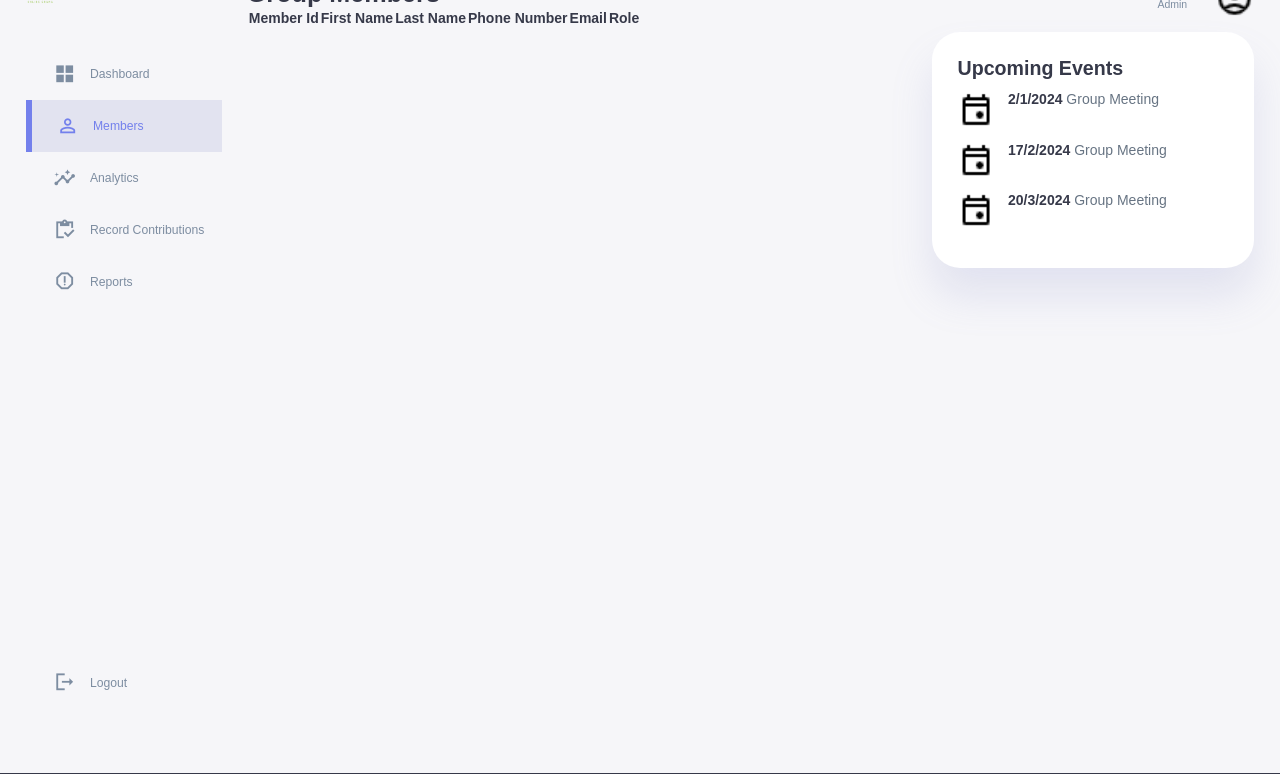
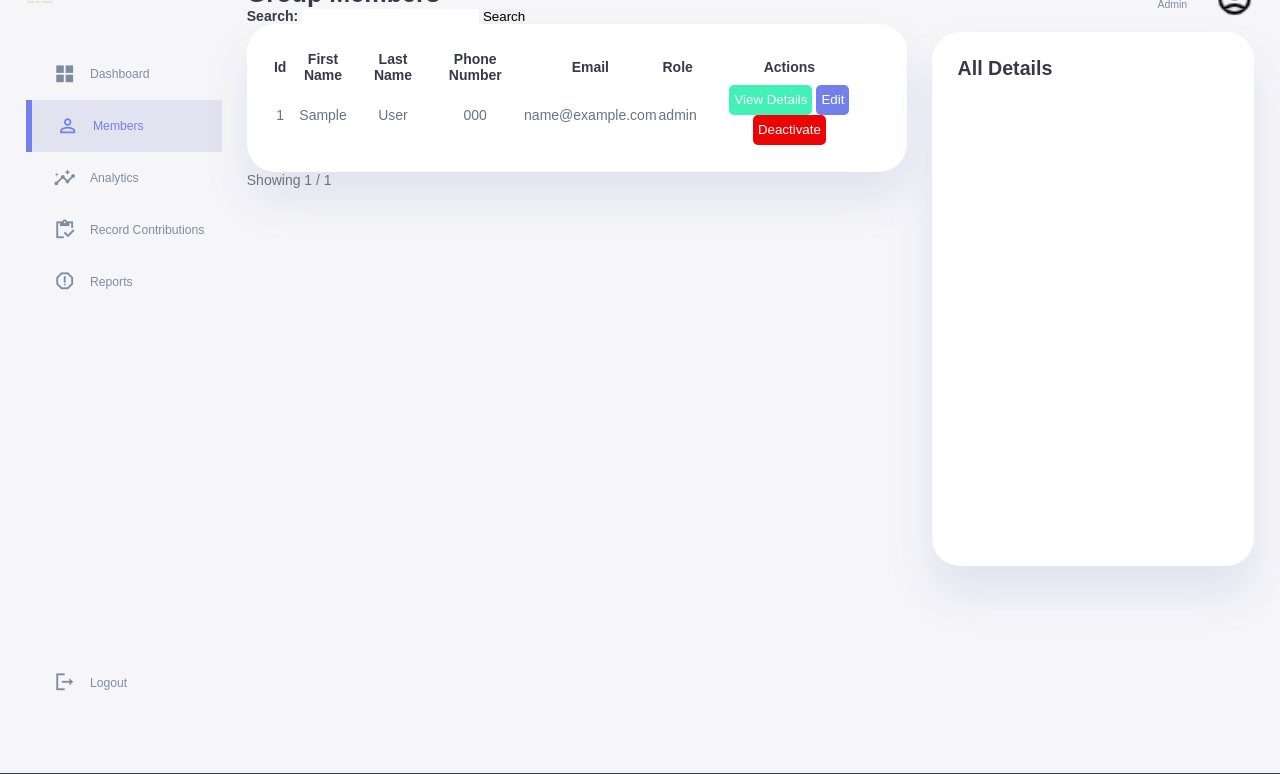
Before and after one commit to rodgers125/OTBMS-Final-Year-Project, a PHP site: page /members.php in a window 1280 px wide. Shown: the part 41-815 px from the top of the page. Run offline with PHP 8.4, Linux system fonts and the light colour scheme; the visitor is signed in with stand-in values (Sample User, id 1); tables that the repository leaves empty or names only in its code hold one stand-in row (values such as "Sample post"); data that the repository does not hold is empty.

Commit message:
members.php edit

```diff
--- a/contributions.php
+++ b/contributions.php
@@ -141,7 +141,11 @@
 
         <div class="profile">
             <div class="info">
-                <p>Hi, <b><?php echo $user_name; ?></b></p>
+                <?php if (isset($_SESSION['user_name'])) : ?>
+                    <p>Hi, <b><?php echo $_SESSION['user_name']; ?></b></p>
+                <?php else : ?>
+                    <p>Hi, <b>Guest</b></p>
+                <?php endif; ?>
                 <small class="text-muted">Admin</small>
             </div>
             <div class="profile-photo">
--- a/members.css
+++ b/members.css
@@ -0,0 +1,38 @@
+label{
+    font-weight: bold;
+}
+table{
+    background: var(--color-white);
+    width: 100%;
+    border-radius: var(--card-border-radius);
+    padding: var(--card-padding);
+    text-align: center;
+    box-shadow: var(--box-shadow);
+
+}
+
+.view-btn, .edit-btn, .deactivate-btn{
+    color: white;
+    border: none;
+   height: 30px;
+   border-radius: 5px;
+   padding: 5px;
+   cursor: pointer;
+}
+.view-btn{
+    background-color: var(--color-success);
+}
+.edit-btn{
+    background-color: var(--color-primary);
+}
+.deactivate-btn{
+    background-color: var(--color-delete);
+}
+
+table p{
+    padding-top: 10px;
+}
+
+.events{
+    min-height: 450px;
+}
--- a/members.php
+++ b/members.php
@@ -1,6 +1,6 @@
 <?php
 require 'session.php';
-
+require 'connection.php'
 
 ?>
 
@@ -12,6 +12,7 @@
     <title>Admin-contributions</title>
     <link rel="stylesheet" href="admin.css">
     <link rel="stylesheet" href="contribution.css">
+    <link rel="stylesheet" href="members.css">
     <link rel="stylesheet" href="https://fonts.googleapis.com/icon?family=Material+Icons+Sharp">
 
 </head>
@@ -63,25 +64,68 @@
     <!-- Main Content -->
     <main>
         <h1>Group Members</h1>
-        <table>
+
+    <?php
+            $query = "SELECT memberId, fName, lName, phone, email, role FROM members";
+            $result = mysqli_query($conn, $query);
+            if ($result) {
+                echo '<form action="" method="get">
+                <label for="search">Search:</label>
+                <input type="text" id="search" name="search">
+                <button type="submit">Search</button>
+              </form>';
+
+                echo '<table>
                         <thead>
                             <tr>
-                    <th>Member Id</th>
+                                <th>Id</th>
                                 <th>First Name</th>
                                 <th>Last Name</th>
                                 <th>Phone Number</th>
                                 <th>Email</th>
                                 <th>Role</th>
+                                <th>Actions</th>
                             </tr>
                         </thead>
-            <tbody>
+                        <tbody>';
+
+                // Fetch data and populate the table
+                while ($row = mysqli_fetch_assoc($result)) {
+                    echo '<tr>';
+                    echo '<td>' . $row['memberId'] . '</td>';
+                    echo '<td>' . $row['fName'] . '</td>';
+                    echo '<td>' . $row['lName'] . '</td>';
+                    echo '<td>' . $row['phone'] . '</td>';
+                    echo '<td>' . $row['email'] . '</td>';
+                    echo '<td>' . $row['role'] . '</td>';
+                    echo '<td>
+                    <button class="view-btn" onclick="viewDetails(' . $row['memberId'] . ')">View Details</button>
+                    <button class="edit-btn" onclick="editMember(' . $row['memberId'] . ')">Edit</button>
+                    <button class="deactivate-btn" onclick="deactivateMember(' . $row['memberId'] . ')">Deactivate</button>
+                  </td>';
+
+                    echo '</tr>';
+                }
+
+                echo '</tbody></table>';
+
+                //getting total number of members
+                $totalMembers = mysqli_num_rows($result);
+                //showing number of entries being shown
+                $entriesShown = mysqli_num_rows($result);
+                echo '<p>Showing ' . $entriesShown . ' / ' . $totalMembers . '</p>';
 
 
+                // Free the result set
+                mysqli_free_result($result);
+            } else {
+                // Display an error message if the query fails
+                echo "Error executing query: " . mysqli_error($conn);
+            }
 
-
-
-            </tbody>
-        </table>
+            // Close the database connection
+            mysqli_close($conn);
+            ?>
 
 
 
@@ -98,7 +142,11 @@
 
         <div class="profile">
             <div class="info">
-                <p>Hi, <b><?php echo $user_name; ?></b></p>
+                <?php if (isset($_SESSION['user_name'])) : ?>
+                    <p>Hi, <b><?php echo $_SESSION['user_name']; ?></b></p>
+                <?php else : ?>
+                    <p>Hi, <b>Guest</b></p>
+                <?php endif; ?>
                 <small class="text-muted">Admin</small>
             </div>
             <div class="profile-photo">
@@ -110,32 +158,11 @@
 
 
 <div class="upcoming-events">
-<h2>Upcoming Events</h2>
+<h2>All Details</h2>
 <div class="events">
-    <div class="event">
-        <div class="event-photo">
-            <img src="./images/event.png" alt="">
-        </div>
-        <div class="event-about">
-            <p><b>2/1/2024</b> Group Meeting</p>
-        </div>
-    </div>
-    <div class="event">
-        <div class="event-photo">
-            <img src="./images/event.png" alt="">
-        </div>
-        <div class="event-about">
-            <p><b>17/2/2024</b> Group Meeting</p>
-        </div>
-    </div>
-    <div class="event">
-        <div class="event-photo">
-            <img src="./images/event.png" alt="">
-        </div>
-        <div class="event-about">
-            <p><b>20/3/2024</b> Group Meeting</p>
-        </div>
-    </div>
+
+
+
 </div>
 </div>
 
@@ -155,3 +182,34 @@
    <script src="admin.js"></script>
 </body>
 </html>
+
+<script>
+  document.addEventListener('DOMContentLoaded', function () {
+    const searchForm = document.querySelector('form');
+    const tableRows = document.querySelectorAll('tbody tr');
+    const noResultsMessage = document.createElement('p');
+    noResultsMessage.style.display = 'none';
+
+    searchForm.insertAdjacentElement('afterend', noResultsMessage);
+
+    searchForm.addEventListener('input', function (event) {
+      const searchTerm = event.target.value.trim().toLowerCase();
+
+      let resultsFound = false;
+
+      tableRows.forEach(function (row) {
+        const rowData = Array.from(row.children).map(cell => cell.textContent.toLowerCase());
+        const matchesSearch = rowData.some(data => data.includes(searchTerm));
+
+        row.style.display = matchesSearch ? '' : 'none';
+
+        if (matchesSearch) {
+          resultsFound = true;
+        }
+      });
+
+      noResultsMessage.style.display = resultsFound ? 'none' : '';
+      noResultsMessage.textContent = resultsFound ? '' : 'No data containing \'' + searchTerm + '\'';
+    });
+  });
+</script>
```
Also changed, not shown: search_results.php (added). Lines whose indentation alone changed are shown as unchanged.
